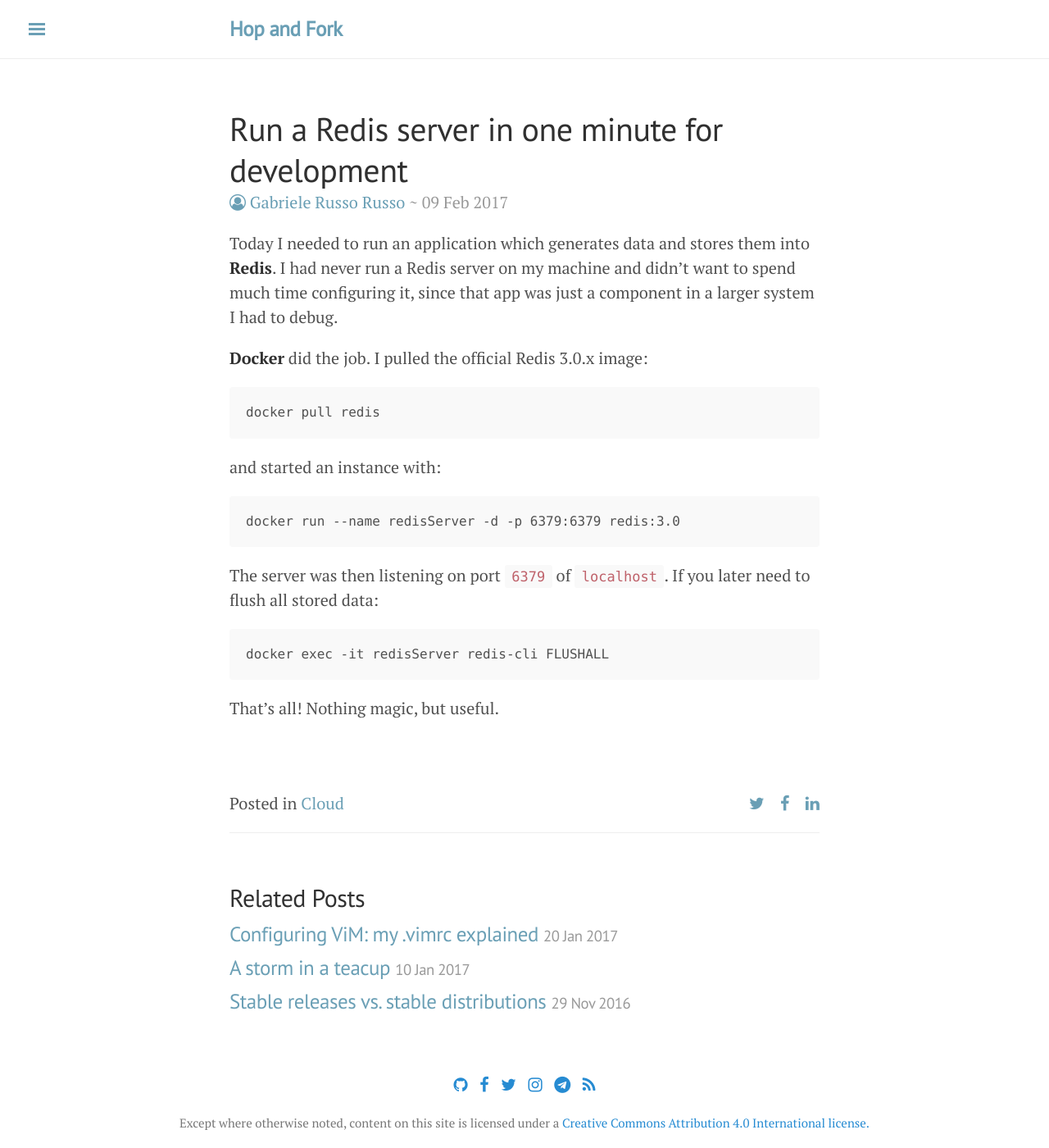
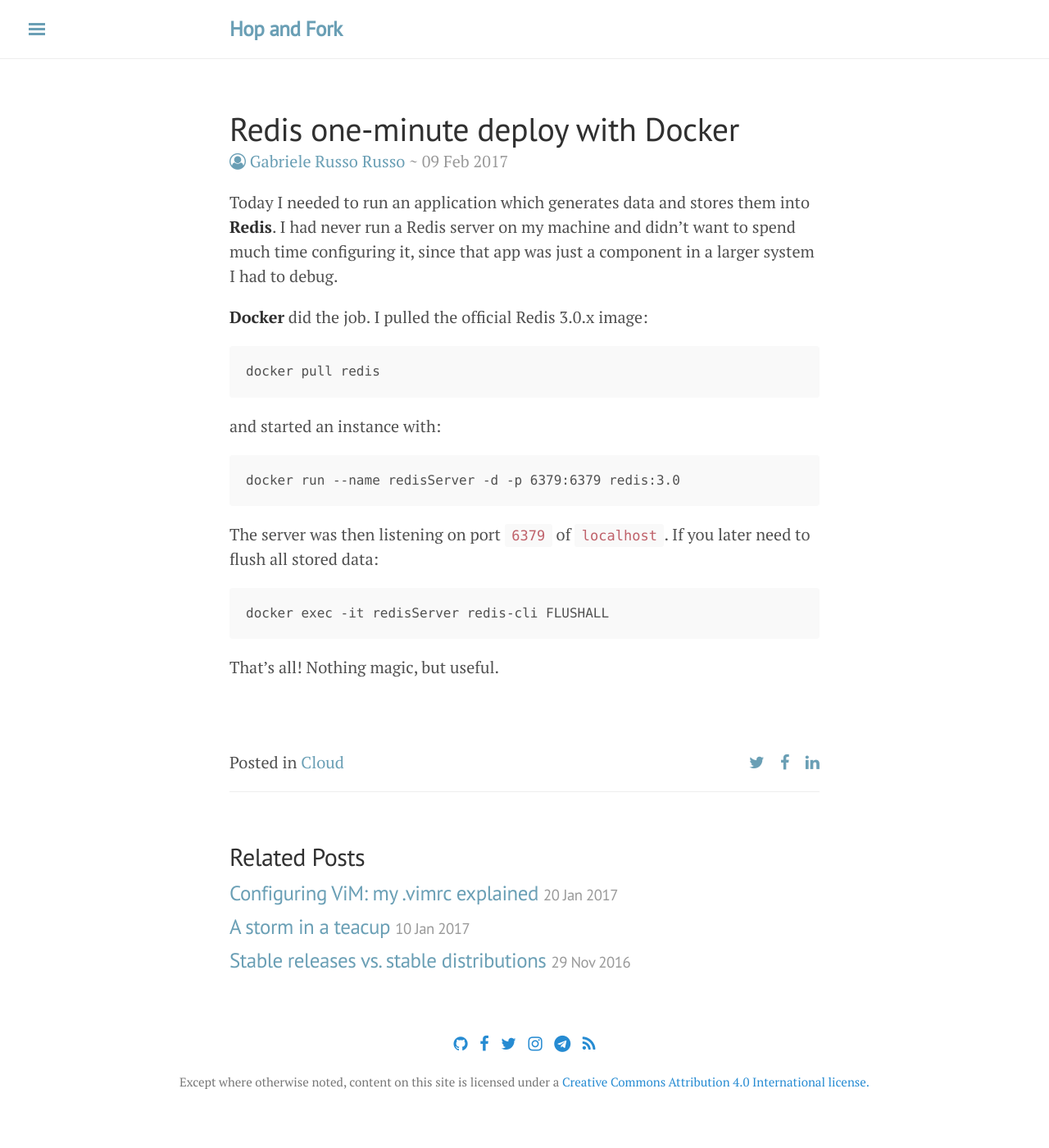
Before and after one commit to hopandfork/hopandfork.github.io, a Jekyll site: the page built from _posts/2017-02-09-docker-redis.md, in a window 1280 px wide. Shown: the whole page at 82% size. Built offline with Jekyll 4.4.1, drawn with Linux system fonts in a browser that asks for light colours; nearby versions of some CDN libraries; comment, search, counter and statistics services are not loaded; after the commit the page ends 1350 px from its top, so only the background shows below that.

Commit message:
Changes title of latest post

```diff
--- a/_posts/2017-02-09-docker-redis.md
+++ b/_posts/2017-02-09-docker-redis.md
@@ -1,6 +1,6 @@
 ---
 layout: post
-title: "Run a Redis server in one minute for development"
+title: "Redis one-minute deploy with Docker"
 categories: Cloud
 author: gabriele_russorusso
 comments: true
```
